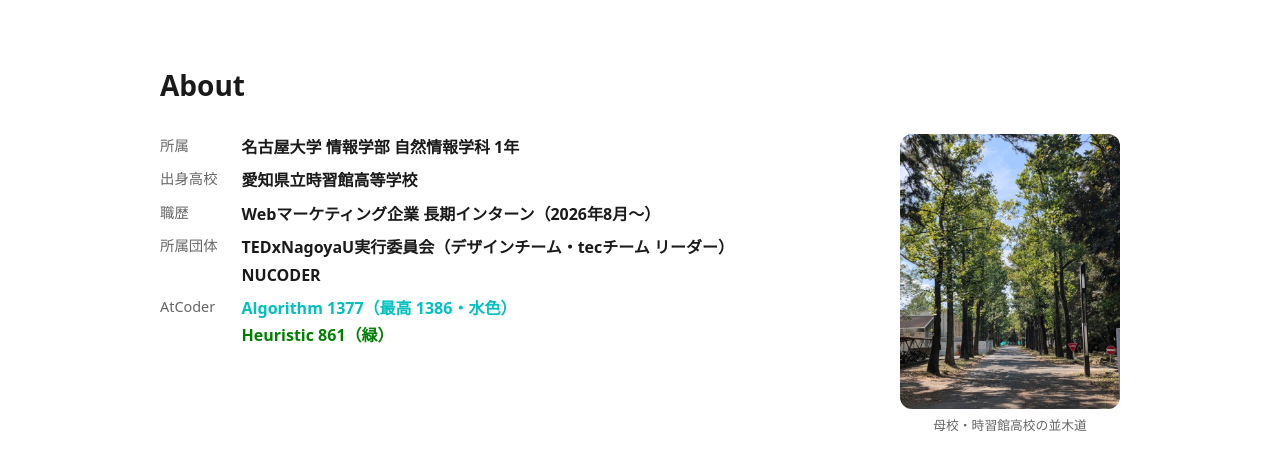
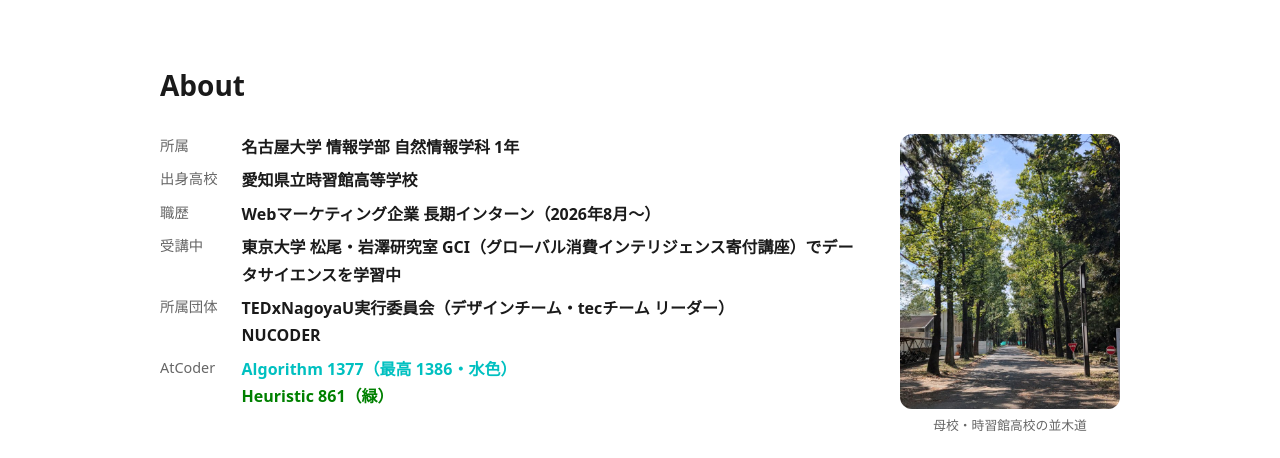
Before and after one commit to mori560269/portfolio, a plain HTML site: page index.html in a window 1280 px wide. Shown: the part 313-771 px from the top of the page. Drawn offline with Linux system fonts and the light colour scheme.

Commit message:
Add GCI course to profile
Co-Authored-By: Claude Opus 5.5 <noreply@anthropic.com>
Claude-Session: https://claude.ai/code/session_0128kkAQXaGJ38xcDPsSz12v

```diff
--- a/index.html
+++ b/index.html
@@ -48,6 +48,7 @@
             <dt>所属</dt><dd>名古屋大学 情報学部 自然情報学科 1年</dd>
             <dt>出身高校</dt><dd>愛知県立時習館高等学校</dd>
             <dt>職歴</dt><dd>Webマーケティング企業 長期インターン（2026年8月〜）</dd>
+            <dt>受講中</dt><dd>東京大学 松尾・岩澤研究室 GCI（グローバル消費インテリジェンス寄付講座）でデータサイエンスを学習中</dd>
             <dt>所属団体</dt><dd>TEDxNagoyaU実行委員会（デザインチーム・tecチーム リーダー）<br>NUCODER</dd>
             <dt>AtCoder</dt><dd><a href="atcoder.html"><span class="rate-cyan">Algorithm 1377（最高 1386・水色）</span><br><span class="rate-green">Heuristic 861（緑）</span></a></dd>
           </dl>
```
